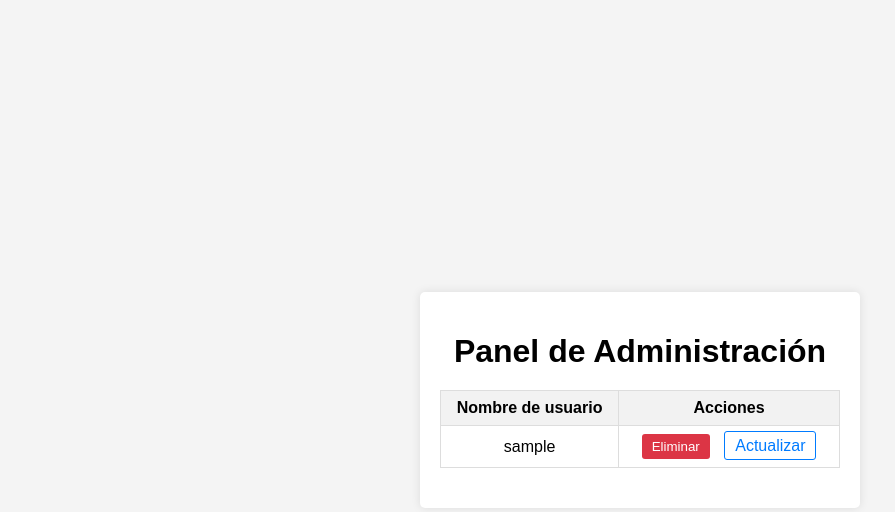
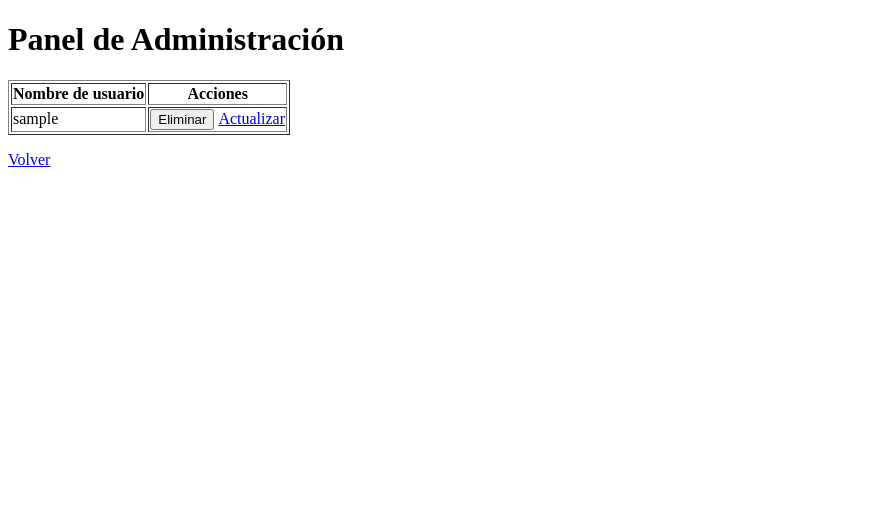
Before and after one commit to JoanC07/PythonLGSQ, a Flask app: template Proyecto/templates/admin.html in a window 1280 px wide. Shown: the top 512 px of the page, without its empty margins (0-895 px from the left). Run offline with Flask 3, Linux system fonts and the light colour scheme; the template is opened without the code that fills it: most values are stand-ins (such as "Sample title", 1, 10 or a date in 2020).

Commit message:
Update admin.html

```diff
--- a/Proyecto/templates/admin.html
+++ b/Proyecto/templates/admin.html
@@ -4,7 +4,7 @@
     <meta charset="UTF-8">
     <meta name="viewport" content="width=device-width, initial-scale=1.0">
     <title>Panel de Administración</title>
-    <link rel="stylesheet" type="text/css" href="{{ url_for('static', filename='styles.css') }}">
+    <!-- <link rel="stylesheet" type="text/css" href="{{ url_for('static', filename='styles.css') }}">-->
 </head>
 <body>
     <div class="container">
@@ -31,6 +31,7 @@
                 {% endfor %}
             </tbody>
         </table>
+        <p><a href="/">Volver</a></p>
     </div>
 </body>
 </html>
```
